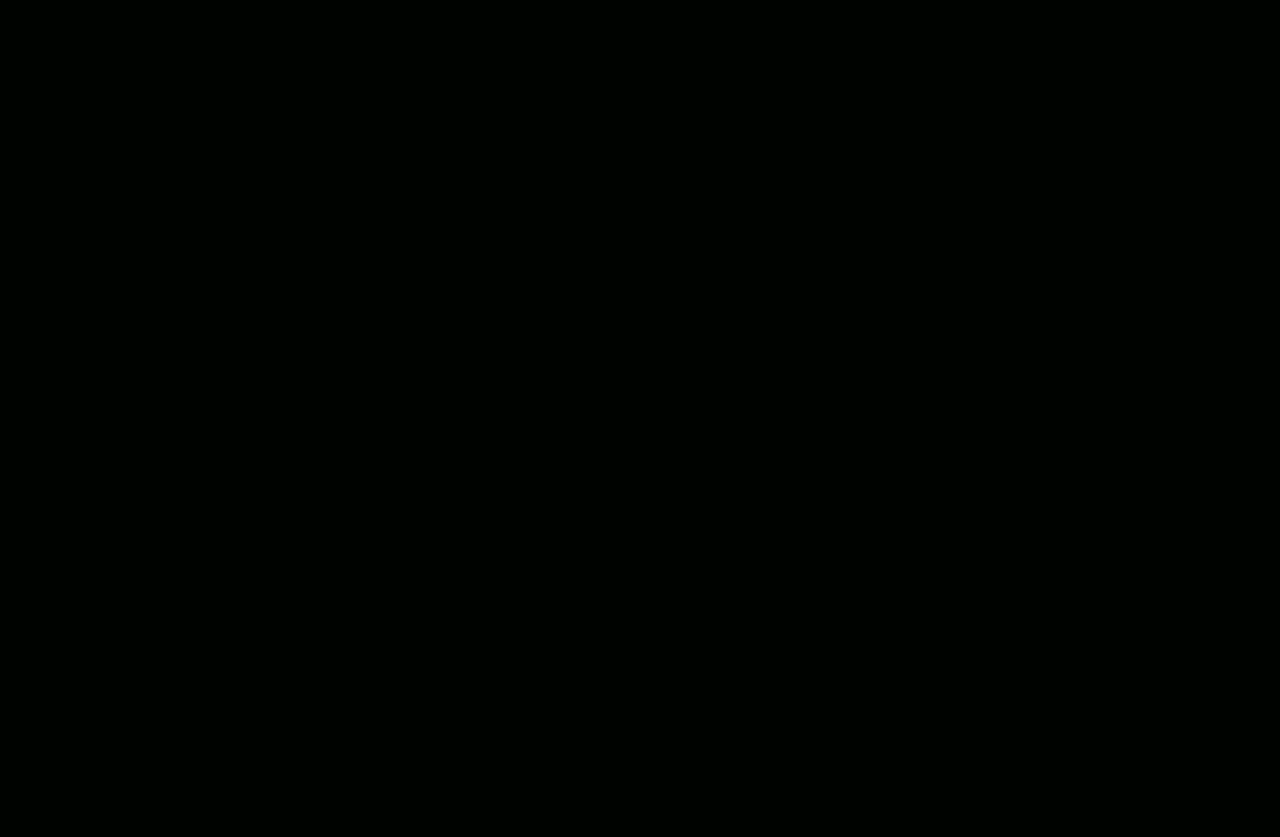
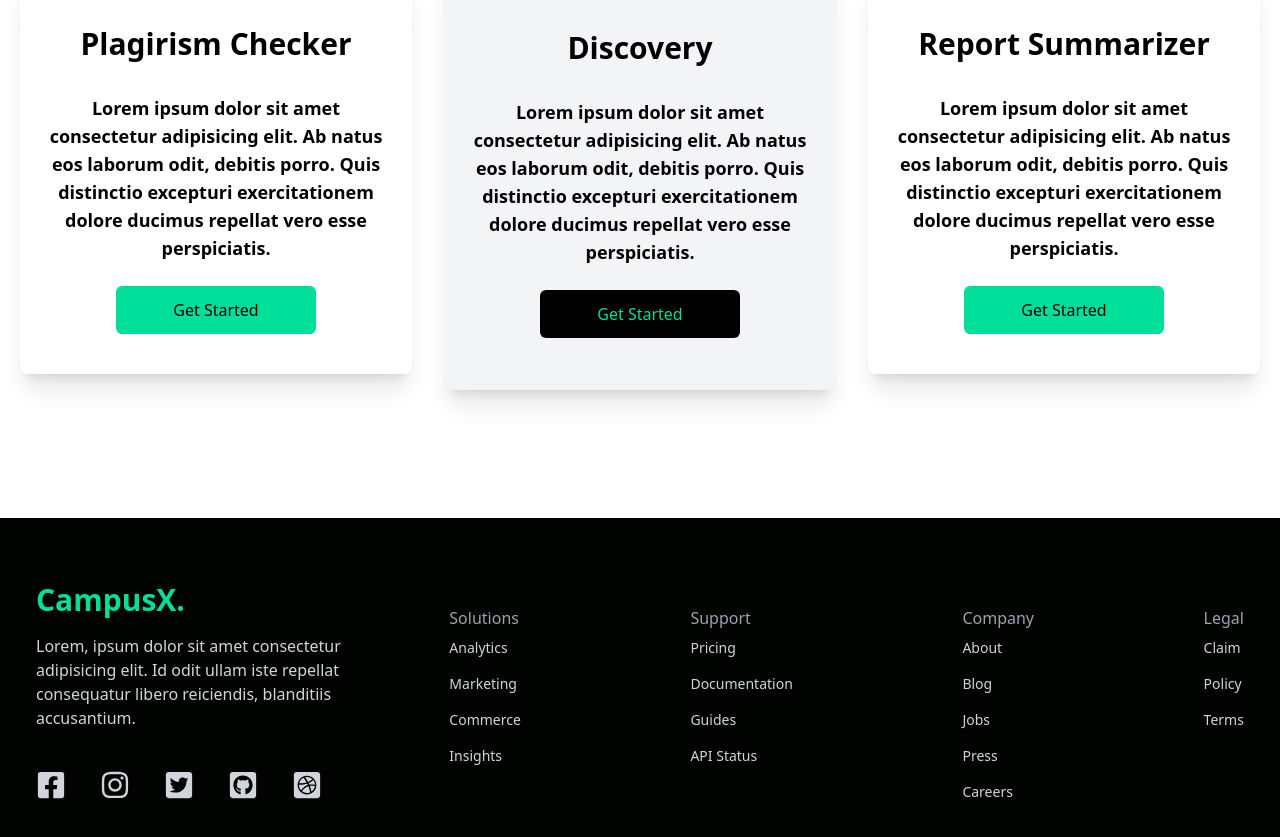
Before and after one commit to Overwatch0812/NASAX, a React (Vite) app in the folder frontend/: page / in a window 1280 px wide. Shown: the part 1849-2686 px from the top of the page. Before the commit the page ends 1729 px from the top, so only its background shows below. Built offline with nearby package versions, Linux system fonts and the light colour scheme.

Commit message:
Landing Page Done Framer Motion left

```diff
--- a/frontend/src/components/Cards.jsx
+++ b/frontend/src/components/Cards.jsx
@@ -1,74 +1,69 @@
 import Single from "../assets/single.png";
 import Double from "../assets/double.png";
 import Triple from "../assets/triple.png";
-
+import { TbReportSearch } from "react-icons/tb";
+import { HiOutlineDocumentReport } from "react-icons/hi";
 export default function Cards() {
 	return (
-		<div className="w-full py-[10rem] px-4 bg-white">
+		<div className="w-full py-[8rem] px-4 bg-white">
 			<div className="max-w-[1240px] mx-auto grid md:grid-cols-3 gap-8">
 				<div className="w-full shadow-xl flex flex-col p-4 my-4 rounded-lg hover:scale-105 duration-300">
-					<img
-						className="w-20 mx-auto mt-[-3rem] bg-white"
-						src={Single}
-						alt="/"
-					/>
+					<div className="w-20 mx-auto mt-[-3rem] bg-white flex justify-center">
+						<TbReportSearch size={50} />
+					</div>
 					{/* <h2 className="text-2xl font-bold text-center py-8">
 						Plagirism Checker
 					</h2> */}
-					<p className="text-center text-4xl font-bold py-8">
+					<p className="text-center text-3xl font-bold py-8">
 						Plagirism Checker
 					</p>
-					<div className="text-center font-medium">
-						<p className="py-2 border-b mx-8 mt-8">
-							500 GB Storage
-						</p>
-						<p className="py-2 border-b mx-8">1 Granted User</p>
-						<p className="py-2 border-b mx-8">Send up to 2 GB</p>
-					</div>
+					<p className="text-center text-lg font-semibold">
+						Lorem ipsum dolor sit amet consectetur adipisicing elit.
+						Ab natus eos laborum odit, debitis porro. Quis
+						distinctio excepturi exercitationem dolore ducimus
+						repellat vero esse perspiciatis.
+					</p>
 					<button className="bg-[#00df9a] w-[200px] rounded-md font-medium my-6 mx-auto px-6 py-3">
-						Start Trial
+						Get Started
 					</button>
 				</div>
 				<div className="w-full shadow-xl bg-gray-100 flex flex-col p-4 md:my-0 my-8 rounded-lg hover:scale-105 duration-300">
-					<img
-						className="w-20 mx-auto mt-[-3rem] bg-transparent"
-						src={Double}
-						alt="/"
-					/>
-					<h2 className="text-2xl font-bold text-center py-8">
-						Single User
-					</h2>
-					<p className="text-center text-4xl font-bold">$149</p>
-					<div className="text-center font-medium">
-						<p className="py-2 border-b mx-8 mt-8">
-							500 GB Storage
-						</p>
-						<p className="py-2 border-b mx-8">1 Granted User</p>
-						<p className="py-2 border-b mx-8">Send up to 2 GB</p>
-					</div>
-					<button className="bg-black text-[#00df9a] w-[200px] rounded-md font-medium my-6 mx-auto px-6 py-3">
-						Start Trial
-					</button>
-				</div>
-				<div className="w-full shadow-xl flex flex-col p-4 my-4 rounded-lg hover:scale-105 duration-300">
 					<img
 						className="w-20 mx-auto mt-[-3rem] bg-white"
 						src={Triple}
 						alt="/"
 					/>
-					<h2 className="text-2xl font-bold text-center py-8">
-						Single User
-					</h2>
-					<p className="text-center text-4xl font-bold">$149</p>
-					<div className="text-center font-medium">
-						<p className="py-2 border-b mx-8 mt-8">
-							500 GB Storage
-						</p>
-						<p className="py-2 border-b mx-8">1 Granted User</p>
-						<p className="py-2 border-b mx-8">Send up to 2 GB</p>
+					<p className="text-center text-3xl font-bold py-8">
+						Discovery
+					</p>
+					<p className="text-center text-lg font-semibold">
+						Lorem ipsum dolor sit amet consectetur adipisicing elit.
+						Ab natus eos laborum odit, debitis porro. Quis
+						distinctio excepturi exercitationem dolore ducimus
+						repellat vero esse perspiciatis.
+					</p>
+					<button className="bg-black text-[#00df9a] w-[200px] rounded-md font-medium my-6 mx-auto px-6 py-3">
+						Get Started
+					</button>
+				</div>
+				<div className="w-full shadow-xl flex flex-col p-4 my-4 rounded-lg hover:scale-105 duration-300">
+					<div className="w-20 mx-auto mt-[-3rem] bg-white flex justify-center">
+						<HiOutlineDocumentReport size={50} />
 					</div>
+					{/* <h2 className="text-2xl font-bold text-center py-8">
+						Plagirism Checker
+					</h2> */}
+					<p className="text-center text-3xl font-bold py-8">
+						Report Summarizer
+					</p>
+					<p className="text-center text-lg font-semibold">
+						Lorem ipsum dolor sit amet consectetur adipisicing elit.
+						Ab natus eos laborum odit, debitis porro. Quis
+						distinctio excepturi exercitationem dolore ducimus
+						repellat vero esse perspiciatis.
+					</p>
 					<button className="bg-[#00df9a] w-[200px] rounded-md font-medium my-6 mx-auto px-6 py-3">
-						Start Trial
+						Get Started
 					</button>
 				</div>
 			</div>
--- a/frontend/src/components/Features.jsx
+++ b/frontend/src/components/Features.jsx
@@ -1,5 +1,9 @@
 import React from "react";
-
+import Cards from "./Cards";
 export default function Features() {
-	return <div>Features</div>;
+	return (
+		<div>
+			<Cards />
+		</div>
+	);
 }
--- a/frontend/src/components/Footer.jsx
+++ b/frontend/src/components/Footer.jsx
@@ -1,10 +1,70 @@
-const Footer=()=>{
-    return(
-        <>
-        <h1>Footer</h1>
-        </>
-    );
+import {
+	FaDribbbleSquare,
+	FaFacebookSquare,
+	FaGithubSquare,
+	FaInstagram,
+	FaTwitterSquare,
+} from "react-icons/fa";
+const Footer = () => {
+	return (
+		<div className="max-w-[1240px] mx-auto py-16 px-4 grid lg:grid-cols-3 gap-8 text-gray-300">
+			<div>
+				<h1 className="w-full text-3xl font-bold text-[#00df9a]">
+					CampusX.
+				</h1>
+				<p className="py-4">
+					Lorem, ipsum dolor sit amet consectetur adipisicing elit. Id
+					odit ullam iste repellat consequatur libero reiciendis,
+					blanditiis accusantium.
+				</p>
+				<div className="flex justify-between md:w-[75%] my-6">
+					<FaFacebookSquare size={30} />
+					<FaInstagram size={30} />
+					<FaTwitterSquare size={30} />
+					<FaGithubSquare size={30} />
+					<FaDribbbleSquare size={30} />
+				</div>
+			</div>
+			<div className="lg:col-span-2 flex justify-between mt-6">
+				<div>
+					<h6 className="font-medium text-gray-400">Solutions</h6>
+					<ul>
+						<li className="py-2 text-sm">Analytics</li>
+						<li className="py-2 text-sm">Marketing</li>
+						<li className="py-2 text-sm">Commerce</li>
+						<li className="py-2 text-sm">Insights</li>
+					</ul>
+				</div>
+				<div>
+					<h6 className="font-medium text-gray-400">Support</h6>
+					<ul>
+						<li className="py-2 text-sm">Pricing</li>
+						<li className="py-2 text-sm">Documentation</li>
+						<li className="py-2 text-sm">Guides</li>
+						<li className="py-2 text-sm">API Status</li>
+					</ul>
+				</div>
+				<div>
+					<h6 className="font-medium text-gray-400">Company</h6>
+					<ul>
+						<li className="py-2 text-sm">About</li>
+						<li className="py-2 text-sm">Blog</li>
+						<li className="py-2 text-sm">Jobs</li>
+						<li className="py-2 text-sm">Press</li>
+						<li className="py-2 text-sm">Careers</li>
+					</ul>
+				</div>
+				<div>
+					<h6 className="font-medium text-gray-400">Legal</h6>
+					<ul>
+						<li className="py-2 text-sm">Claim</li>
+						<li className="py-2 text-sm">Policy</li>
+						<li className="py-2 text-sm">Terms</li>
+					</ul>
+				</div>
+			</div>
+		</div>
+	);
 };
 
-
 export default Footer;
--- a/frontend/src/components/Homes.jsx
+++ b/frontend/src/components/Homes.jsx
@@ -36,8 +36,8 @@
 				</div>
 			</div>
 			<Analytics />
+			<NewsLetter />
 			<Features />
-			<NewsLetter />
 		</>
 	);
 };
```
